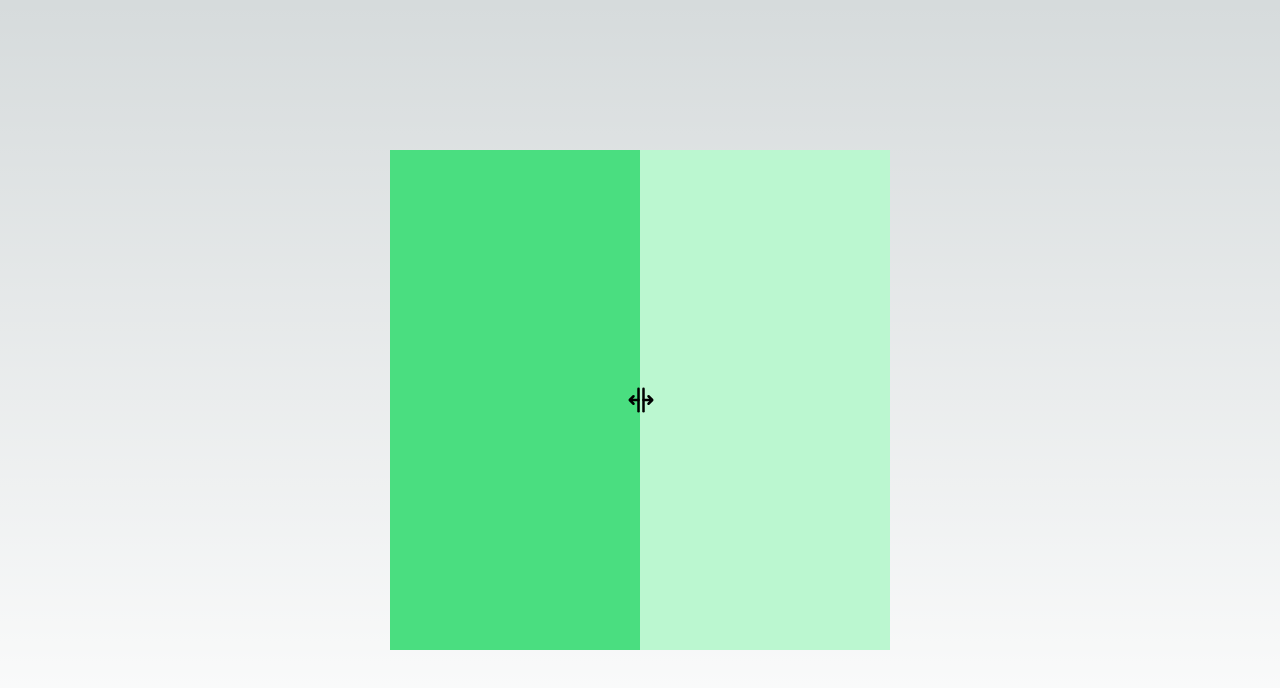
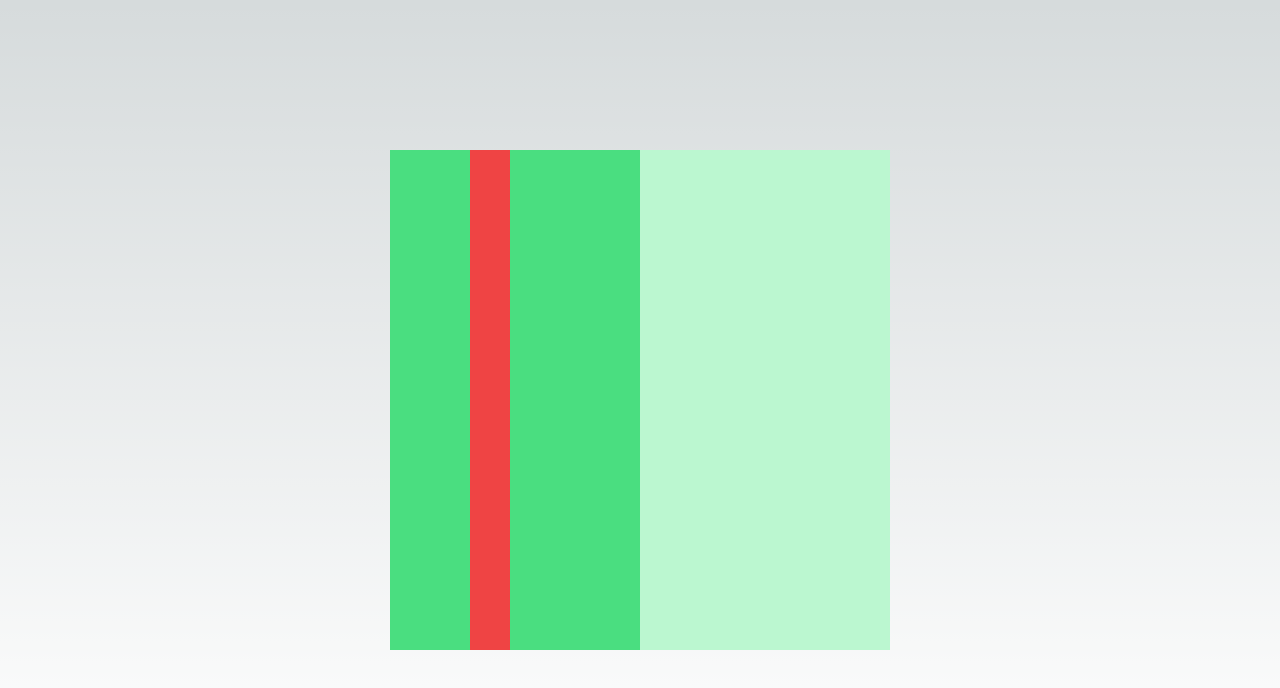
Before and after one commit to booi-dev/shokesu, a Next.js app: page /draggables in a window 1280 px wide. Shown: the top 688 px of the page. Built offline with nearby package versions, Linux system fonts and the light colour scheme.

Commit message:
Fix dragging calculation

```diff
--- a/src/app/draggables/page.tsx
+++ b/src/app/draggables/page.tsx
@@ -1,18 +1,21 @@
 "use client";
 
-import React, { useState } from "react";
+import React, { useState, useRef, useLayoutEffect } from "react";
 import Image from "next/image";
 
 const ResizableDiv: React.FC = () => {
-  const [width, setWidth] = useState<number>(250); // Initial width in pixels
+  const [width, setWidth] = useState<number>(250);
+  const [draggerLeft, setDraggerLeft] = useState(100); // Initial width in pixels
   const [isResizing, setIsResizing] = useState<boolean>(false);
   const [startX, setStartX] = useState<number>(0);
 
+  const containerRef = useRef<HTMLDivElement | null>(null);
+
   const handleMouseDown = (e: React.MouseEvent<HTMLButtonElement>) => {
     setIsResizing(true);
-    setStartX(e.clientX);
+    // setStartX(e.clientX);
     e.currentTarget.style.transition = "none";
-    console.log("mouse down");
+    // console.log("mouse down");
   };
 
   const handleMouseMove = (e: React.MouseEvent<HTMLButtonElement>) => {
@@ -20,38 +23,60 @@ const ResizableDiv: React.FC = () => {
 
     const offsetX = e.clientX - startX;
     const newWidth = width + offsetX;
+    const neu = draggerLeft + offsetX;
 
-    setWidth(newWidth);
+    // setWidth(newWidth);
+    console.log(e.clientX);
+    setDraggerLeft(offsetX);
 
     console.log("mouse move");
   };
 
-  const handleMouseUp = (e: React.MouseEvent<HTMLButtonElement>) => {
+  const handleMouseUp = (e: React.MouseEvent<HTMLDivElement>) => {
     if (isResizing) {
       setIsResizing(false);
       e.currentTarget.style.transition = "left 0.3s ease"; // Add smooth transition
     }
 
-    console.log("mouse up");
+    // console.log("mouse up");
   };
+
+  const handleMouseClick = (e: React.MouseEvent<HTMLDivElement>) => {
+    const offsetX = e.clientX - startX;
+    const newWidth = width + offsetX;
+
+    setWidth(newWidth);
+  };
+
+  //   const handleMouseLeave = () => {
+  //     setIsResizing(false);
+  //     console.log("mouse leave");
+  //   };
+
+  useLayoutEffect(() => {
+    if (containerRef.current) {
+      const containerPos = containerRef.current.getBoundingClientRect();
+      setStartX(containerPos.x);
+      console.log(containerPos.x);
+    }
+  }, []);
 
   return (
     <div className="flex h-screen items-center justify-center">
-      <div className=" aspect-square w-[500px] bg-green-200">
+      <div
+        ref={containerRef}
+        className=" aspect-square w-[500px] bg-green-200"
+        onMouseUp={handleMouseUp}
+        // onClick={handleMouseClick}
+      >
         <div className="relative h-full w-full bg-green-400" style={{ width }}>
           <button
-            className="absolute -right-4 top-1/2 -translate-y-1/2"
+            className="absolute -right-[1.2rem] top-1/2 h-full w-[40px] origin-center -translate-x-1/2 -translate-y-1/2 bg-red-500"
             onMouseDown={handleMouseDown}
             onMouseMove={handleMouseMove}
-            onMouseUp={handleMouseUp}
-          >
-            <Image
-              src="/icons/drag-vertical.svg"
-              width={30}
-              height={30}
-              alt="Resizable Button"
-            />
-          </button>
+            // onMouseUp={handleMouseUp}
+            style={{ left: draggerLeft }}
+          ></button>
         </div>
       </div>
     </div>
```
